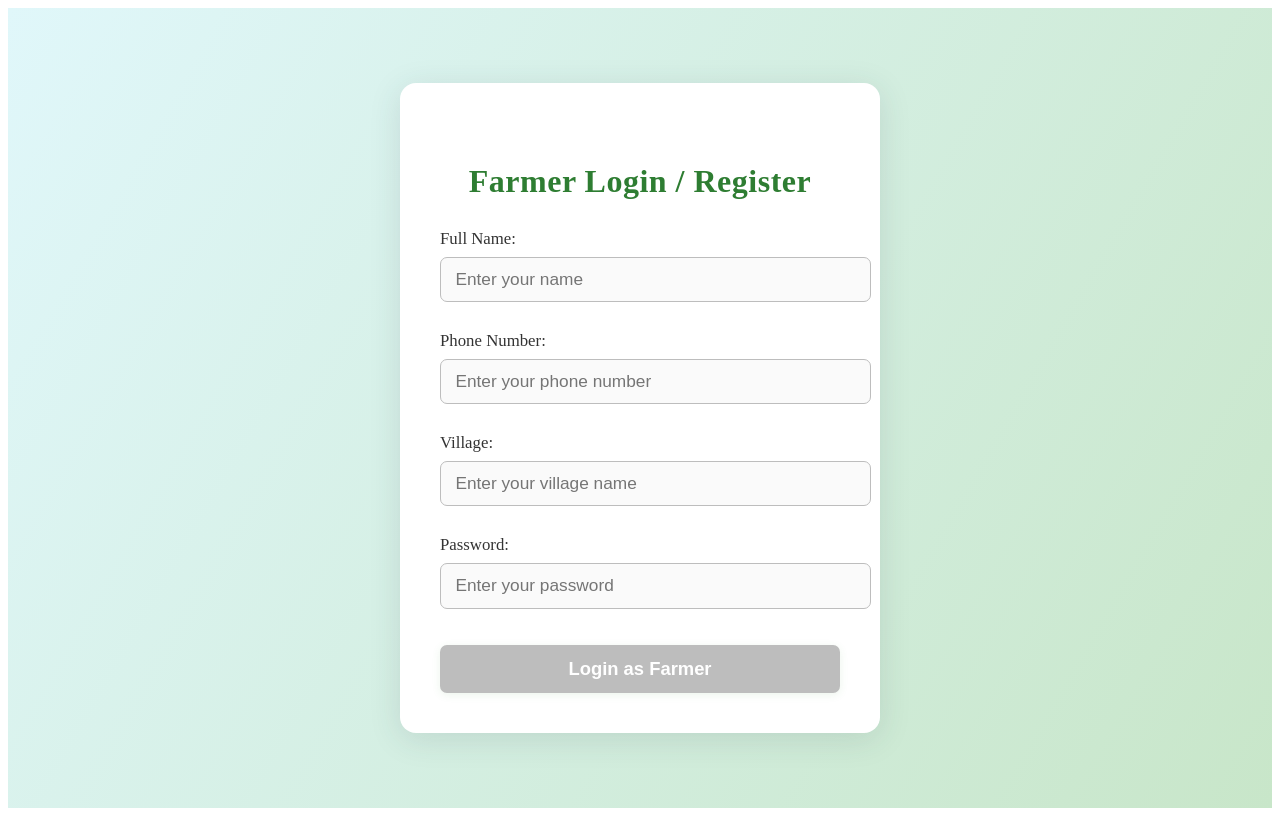
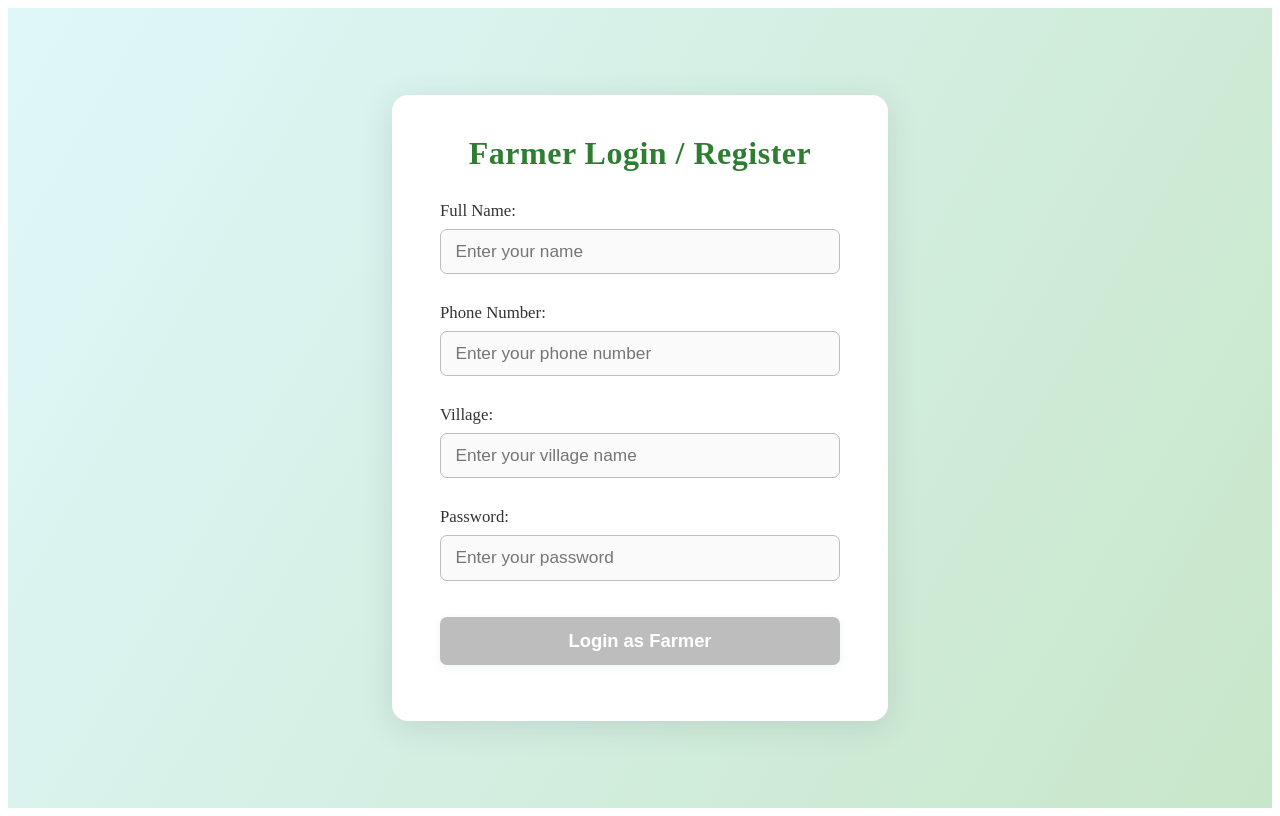
Before and after one commit to SudheerPonneri/farm2market, an Angular app: page /farmer/login in a window 1280 px wide. Built offline with nearby package versions, Linux system fonts and the light colour scheme.

Commit message:
UIUX changes

```diff
--- a/src/app/farmers/login/login.component.scss
+++ b/src/app/farmers/login/login.component.scss
@@ -7,10 +7,11 @@
   background: linear-gradient(120deg, #e0f7fa 0%, #c8e6c9 100%);
 }
 
+
 .login-form {
   max-width: 400px;
   width: 100%;
-  padding: 2.5rem 2.5rem 2rem 2.5rem;
+  padding: 0rem 3rem 3rem 3rem;
   background: #fff;
   border-radius: 16px;
   box-shadow: 0 6px 32px rgba(44, 62, 80, 0.13);
@@ -40,6 +41,7 @@ input[type="text"],
 input[type="tel"],
 input[type="password"] {
   width: 100%;
+  box-sizing: border-box;
   padding: 0.7rem 0.9rem;
   border: 1.5px solid #bdbdbd;
   border-radius: 7px;
@@ -91,9 +93,10 @@ div {
   margin-bottom: 0.5rem;
 }
 form {
-  max-width: 360px;
+  max-width: 400px;
+  width: 100%;
   margin: 48px auto;
-  padding: 2.5rem 2.5rem 2rem 2.5rem;
+  padding: 2.5rem 2rem 2rem 2rem;
   background: #fff;
   border-radius: 14px;
   box-shadow: 0 4px 24px rgba(44, 62, 80, 0.10);
--- a/src/app/farmers/product-upload/product-upload.component.scss
+++ b/src/app/farmers/product-upload/product-upload.component.scss
@@ -87,7 +87,7 @@
   font-size: 1.13rem;
   font-weight: 700;
   letter-spacing: 0.1px;
-  padding-left: 0.6rem;
+  padding: 0rem 1rem 0rem 1rem;
 }
 .upload-bg {
   min-height: 100vh;
@@ -100,7 +100,7 @@
 .upload-form {
   max-width: 400px;
   width: 100%;
-  padding: 2.5rem 2.5rem 2rem 2.5rem;
+  padding: 1rem 4.5rem 2rem 3rem;
   background: #fff;
   border-radius: 16px;
   box-shadow: 0 6px 32px rgba(44, 62, 80, 0.13);
@@ -112,7 +112,8 @@
 .upload-form h2 {
   text-align: center;
   color: #2e7d32;
-  margin-bottom: 1.2rem;
+  margin-bottom: 1rem;
+  margin-top: 0rem;
   font-size: 2rem;
   font-weight: 700;
   letter-spacing: 0.5px;
```
